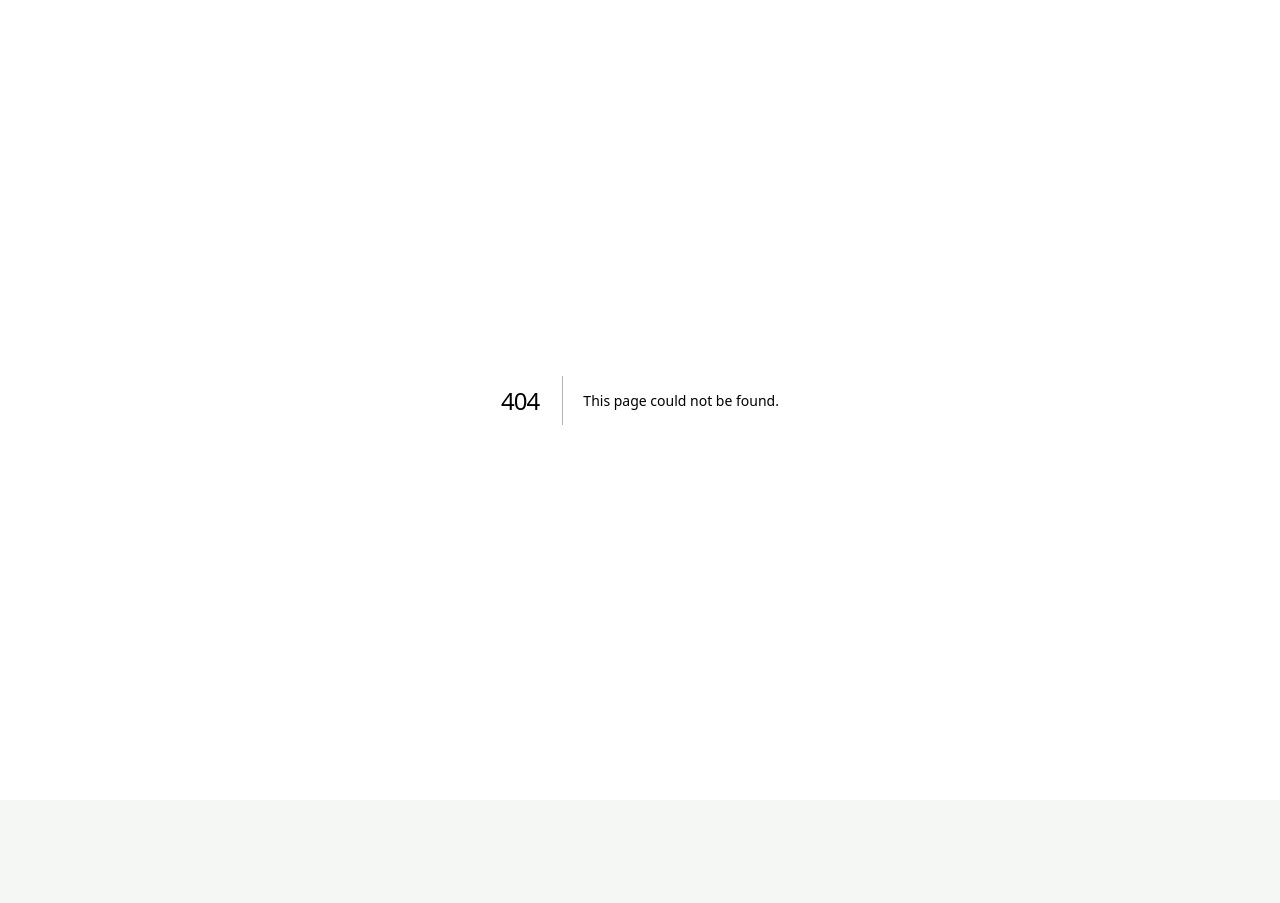
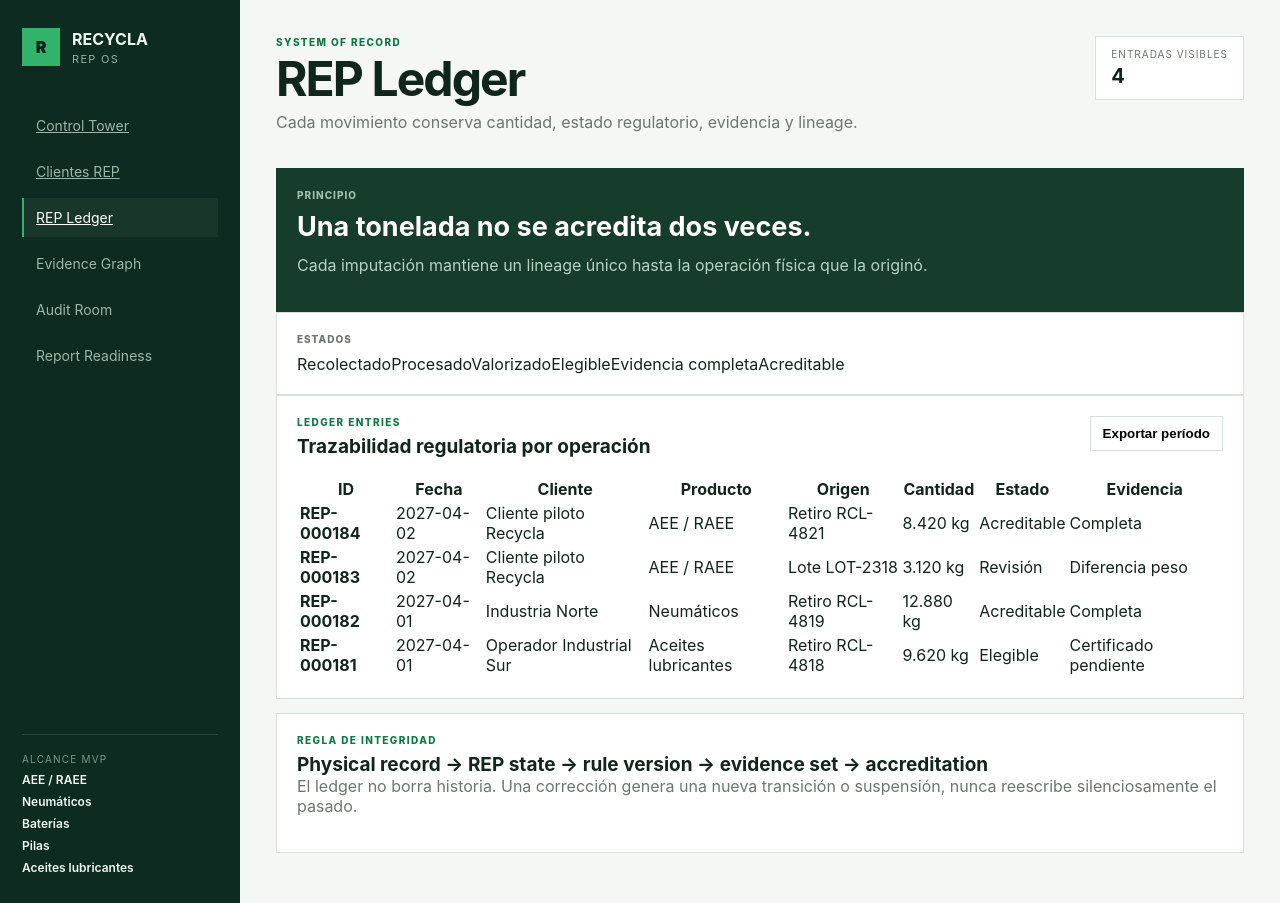
Before and after one commit to traviscomber/recycla, a Next.js app: page /ledger in a window 1280 px wide. Before the commit this address had no page. Before the commit the page ends 800 px from the top, so only its background shows below. Built offline with nearby package versions, Linux system fonts and the light colour scheme.

Commit message:
feat: add REP ledger workspace

```diff
--- /dev/null
+++ b/src/app/ledger/page.tsx
@@ -0,0 +1,80 @@
+import { AppShell } from "@/components/app-shell";
+import { fmt } from "@/lib/rep";
+
+const entries = [
+  { id: "REP-000184", date: "2027-04-02", client: "Cliente piloto Recycla", stream: "AEE / RAEE", source: "Retiro RCL-4821", kg: 8420, state: "Acreditable", evidence: "Completa" },
+  { id: "REP-000183", date: "2027-04-02", client: "Cliente piloto Recycla", stream: "AEE / RAEE", source: "Lote LOT-2318", kg: 3120, state: "Revisión", evidence: "Diferencia peso" },
+  { id: "REP-000182", date: "2027-04-01", client: "Industria Norte", stream: "Neumáticos", source: "Retiro RCL-4819", kg: 12880, state: "Acreditable", evidence: "Completa" },
+  { id: "REP-000181", date: "2027-04-01", client: "Operador Industrial Sur", stream: "Aceites lubricantes", source: "Retiro RCL-4818", kg: 9620, state: "Elegible", evidence: "Certificado pendiente" }
+];
+
+export default function LedgerPage() {
+  return (
+    <AppShell active="/ledger">
+      <header className="topbar">
+        <div>
+          <p className="eyebrow">System of record</p>
+          <h1>REP Ledger</h1>
+          <p className="muted">Cada movimiento conserva cantidad, estado regulatorio, evidencia y lineage.</p>
+        </div>
+        <div className="period"><span>Entradas visibles</span><strong>{entries.length}</strong></div>
+      </header>
+
+      <section className="ledgerKpis">
+        <article className="card dark">
+          <span className="label">Principio</span>
+          <h2>Una tonelada no se acredita dos veces.</h2>
+          <p>Cada imputación mantiene un lineage único hasta la operación física que la originó.</p>
+        </article>
+        <article className="card">
+          <span className="label">Estados</span>
+          <div className="stateList">
+            <span>Recolectado</span><span>Procesado</span><span>Valorizado</span>
+            <span>Elegible</span><span>Evidencia completa</span><span>Acreditable</span>
+          </div>
+        </article>
+      </section>
+
+      <section className="panel">
+        <div className="panelHead">
+          <div>
+            <p className="eyebrow">Ledger entries</p>
+            <h3>Trazabilidad regulatoria por operación</h3>
+          </div>
+          <button>Exportar período</button>
+        </div>
+
+        <div className="tableWrap">
+          <table className="dataTable">
+            <thead>
+              <tr>
+                <th>ID</th><th>Fecha</th><th>Cliente</th><th>Producto</th>
+                <th>Origen</th><th>Cantidad</th><th>Estado</th><th>Evidencia</th>
+              </tr>
+            </thead>
+            <tbody>
+              {entries.map((e) => (
+                <tr key={e.id}>
+                  <td><strong>{e.id}</strong></td>
+                  <td>{e.date}</td>
+                  <td>{e.client}</td>
+                  <td>{e.stream}</td>
+                  <td>{e.source}</td>
+                  <td>{fmt(e.kg)} kg</td>
+                  <td><span className="status">{e.state}</span></td>
+                  <td>{e.evidence}</td>
+                </tr>
+              ))}
+            </tbody>
+          </table>
+        </div>
+      </section>
+
+      <section className="panel ledgerRule">
+        <p className="eyebrow">Regla de integridad</p>
+        <h3>Physical record → REP state → rule version → evidence set → accreditation</h3>
+        <p className="muted">El ledger no borra historia. Una corrección genera una nueva transición o suspensión, nunca reescribe silenciosamente el pasado.</p>
+      </section>
+    </AppShell>
+  );
+}
```
